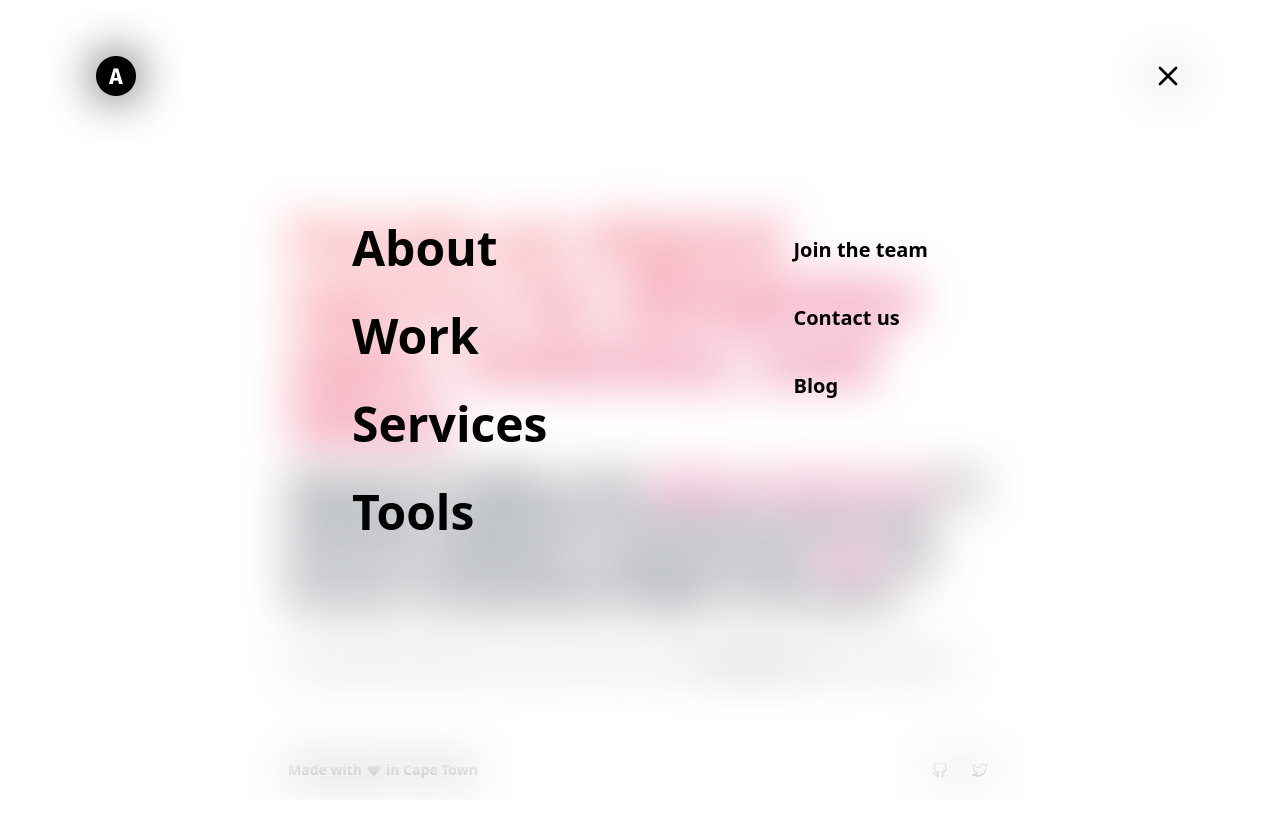
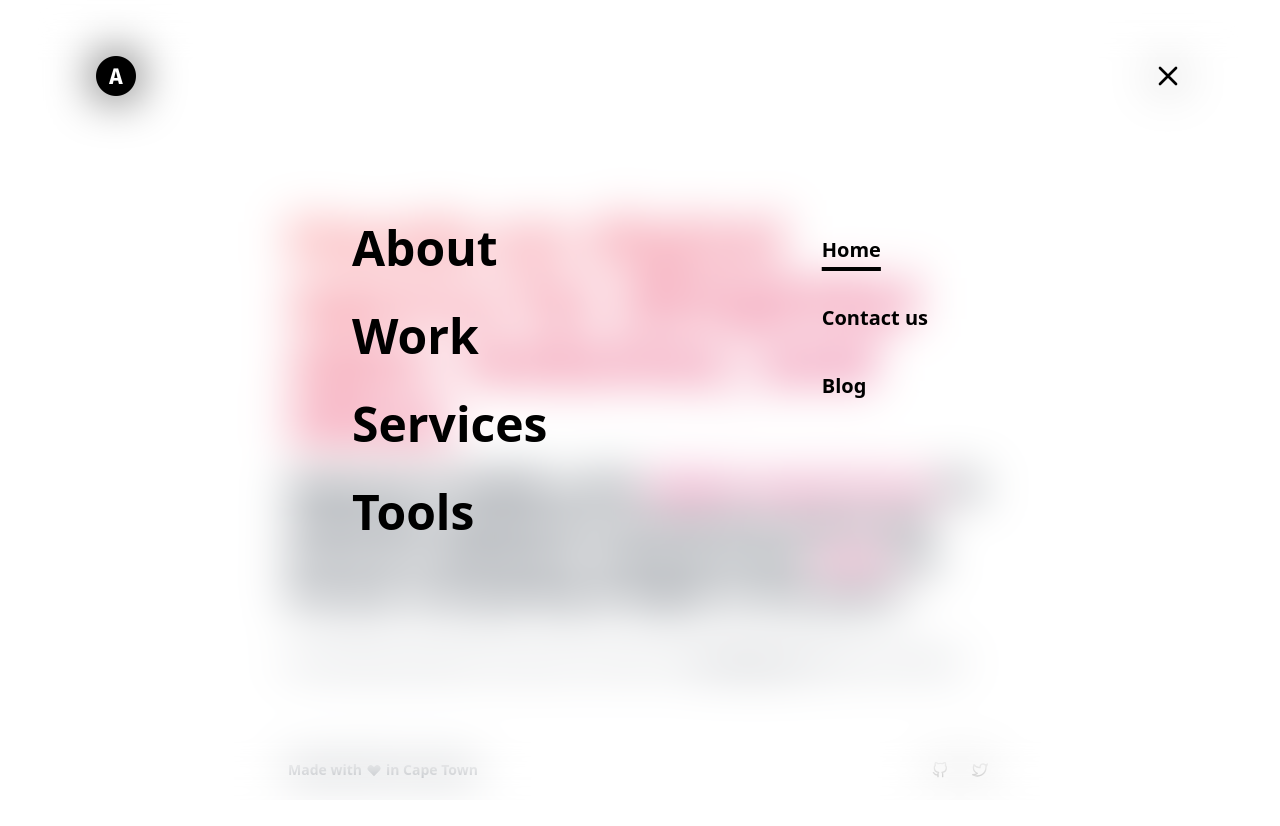
Before and after one commit to appsquare-io/appsquare-site-old, a Next.js app: page / in a window 1280 px wide. Both pictures are taken after a click on the button 1168 px from the left and 76 px from the top of the page. Shown: the top 826 px of the page. Built offline with nearby package versions, Linux system fonts and the light colour scheme; a web font is replaced by a local one.

Commit message:
Remove join page

```diff
--- a/components/Menu.tsx
+++ b/components/Menu.tsx
@@ -14,7 +14,7 @@ const mainItems = [
 ]
 
 const subItems = [
-  { label: 'Join the team', href: '/join' },
+  { label: 'Home', href: '/' },
   { label: 'Contact us', href: '/contact' },
   { label: 'Blog', href: '/blog' },
 ]
--- a/pages/join.tsx
+++ /dev/null
@@ -1,20 +0,0 @@
-import Layout from 'components/Layout'
-import { PageColumn } from 'components/Column'
-import PageHeader from 'components/PageHeader'
-import PageDescription from 'components/PageDescription'
-
-const JoinPage = () => {
-  return (
-    <Layout>
-      <PageColumn>
-        <PageHeader>Join us</PageHeader>
-
-        <PageDescription>
-          We're updating our website, this section will be done soon :)
-        </PageDescription>
-      </PageColumn>
-    </Layout>
-  )
-}
-
-export default JoinPage
```
